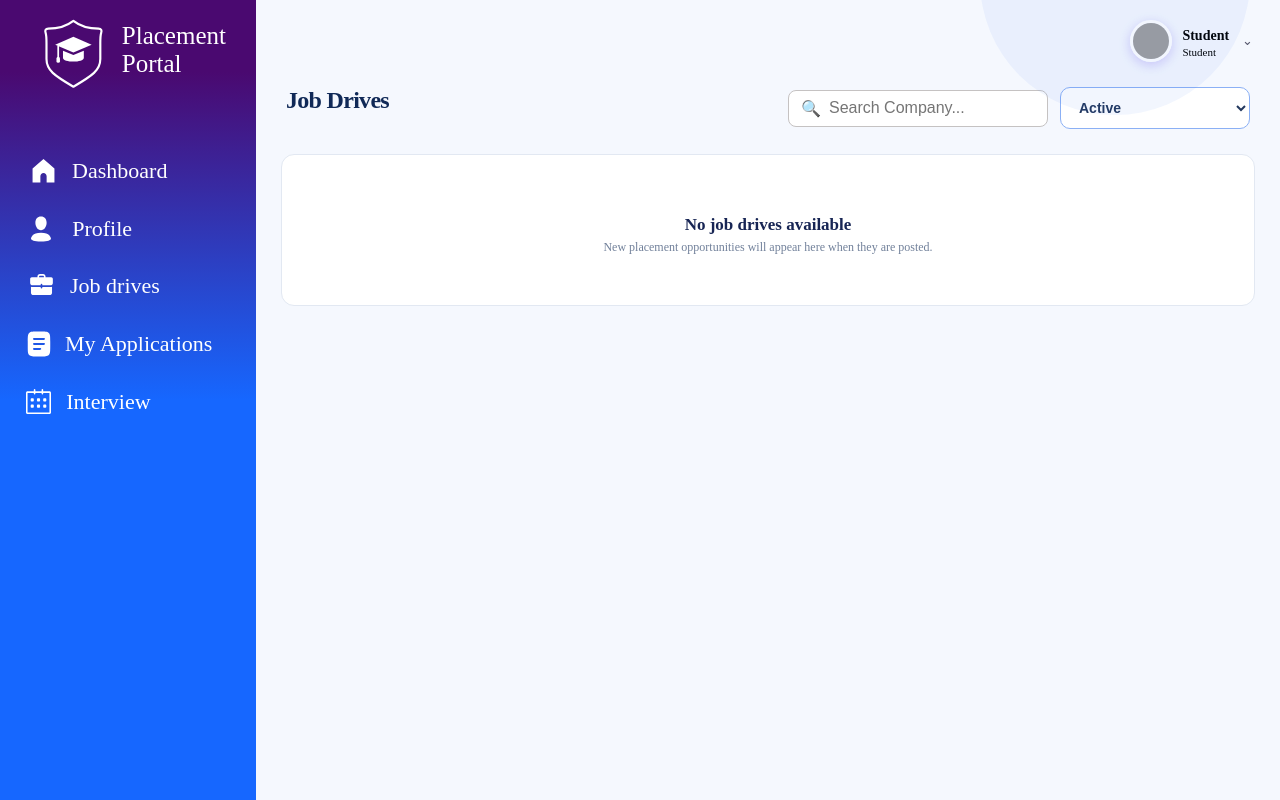
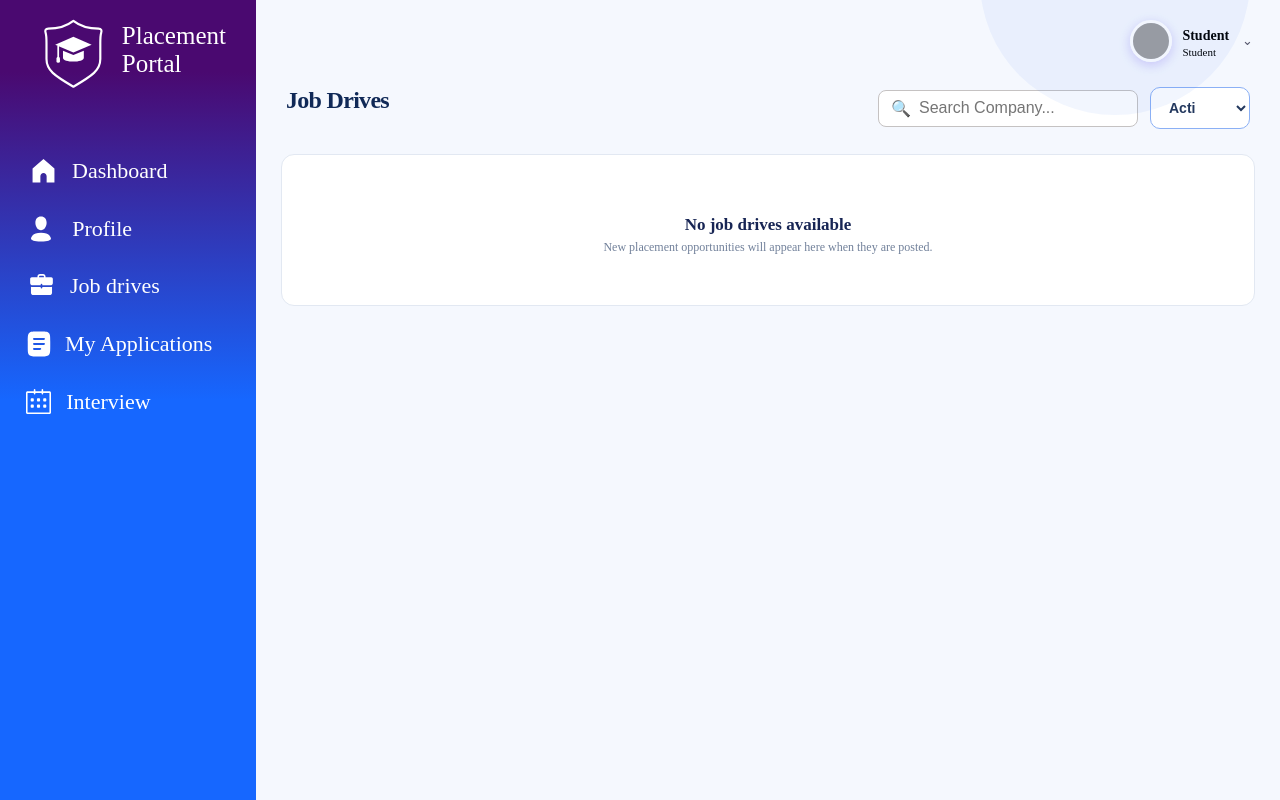
Before and after one commit to hiteshkumbhar/Smart_Placement_Management_System, a Python web app: template templates/Student_Job_Drive.html in a window 1280 px wide. Run offline with Jinja, Linux system fonts and the light colour scheme; the template is opened without the code that fills it, so the values that code supplies are empty; grey boxes are pictures that could not be loaded.

Commit message:
Add files via upload

```diff
--- a/templates/Student_Job_Drive.html
+++ b/templates/Student_Job_Drive.html
@@ -311,7 +311,7 @@
 
 
     .job-filter select {
-        width: 190px;
+        width: 100px;
         height: 42px;
         padding: 0 38px 0 14px;
         border: 1px solid #8bb0f5;
```
